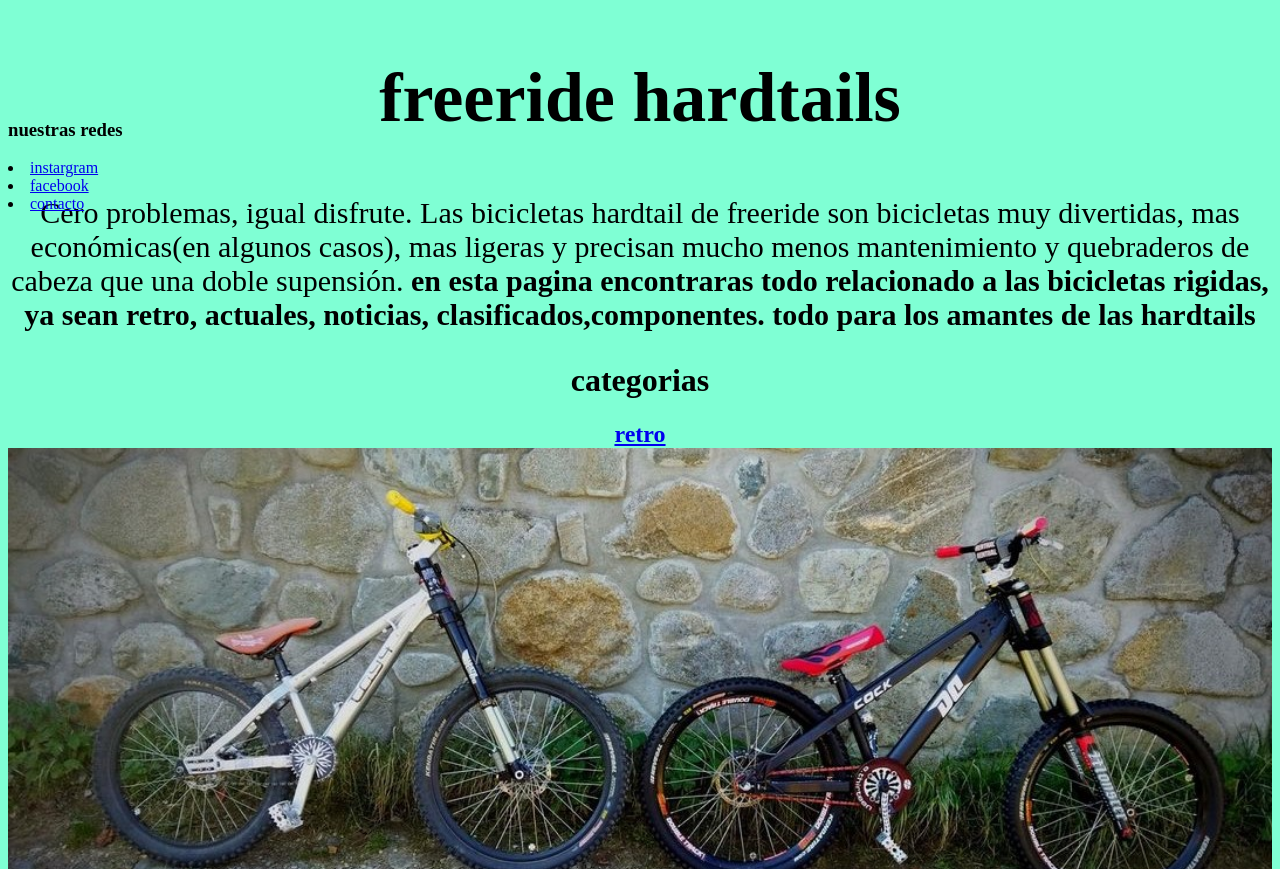
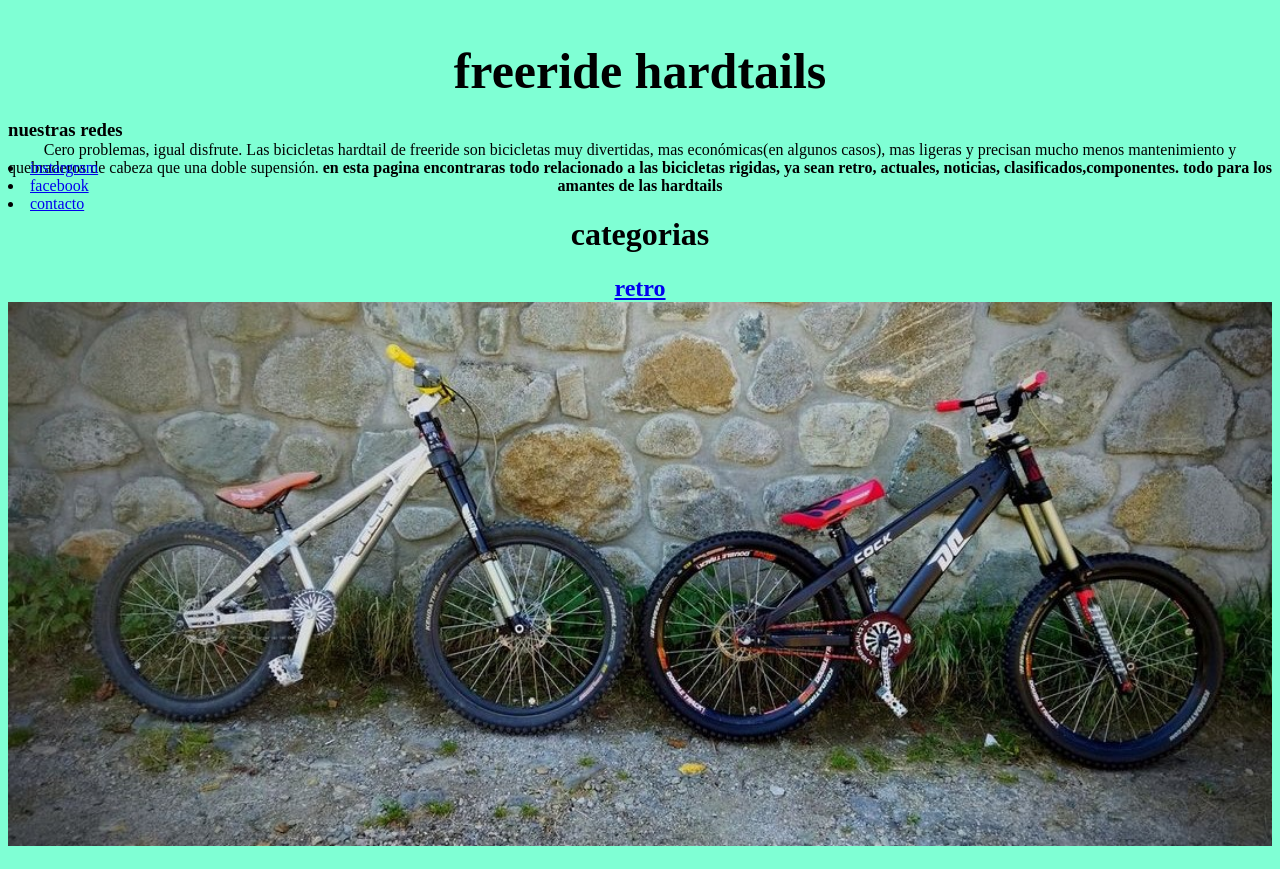
Before and after one commit to Jorgensua22/clase2, a plain HTML site: page views/index.html in a window 1280 px wide. Shown: the top 869 px of the page. Drawn offline with Linux system fonts and the light colour scheme.

Commit message:
actualizacion

```diff
--- a/views/estilos.css
+++ b/views/estilos.css
@@ -67,13 +67,33 @@
     .sugerencias_app{
         display: none;
     }
+    .titulazo{
+        display: grid;
+        text-decoration: black;
+        text-align: center;
+        font-size: 20px;
+    }
+    .desco{
+        text-decoration: black;
+        text-align: center;
+    }
      }
 /* tablets */
 @media screen and (min-width: 767px) {
     body{
         background-color: red;
     }
- }
+    .titulazo{
+        display: grid;
+        text-decoration: black;
+        text-align: center;
+        font-size: 30px;
+    }
+    .desco{
+        text-decoration: black;
+        text-align: center;
+    }
+     }
 /* escritorio */
 @media screen and (min-width: 950px) {
 
@@ -84,6 +104,7 @@
         display: grid;
         text-decoration: black;
         text-align: center;
+        font-size: 50px;
     }
     .desco{
         text-decoration: black;
--- a/views/index.html
+++ b/views/index.html
@@ -17,11 +17,11 @@
   </header>
   <!-- Comentario HTML-->
   <section class="retro">
-    <h1 id="titulo" class="titulazo" style="font-size: 70px;">
+    <h1 id="titulo" class="titulazo">
       freeride hardtails
     </h1>
   </section>
-  <div class="desco" style="font-size: 30px;">
+  <div class="desco">
     <p>
       Cero problemas, igual disfrute. Las bicicletas hardtail de freeride son bicicletas muy divertidas, mas
       económicas(en algunos casos),
```
